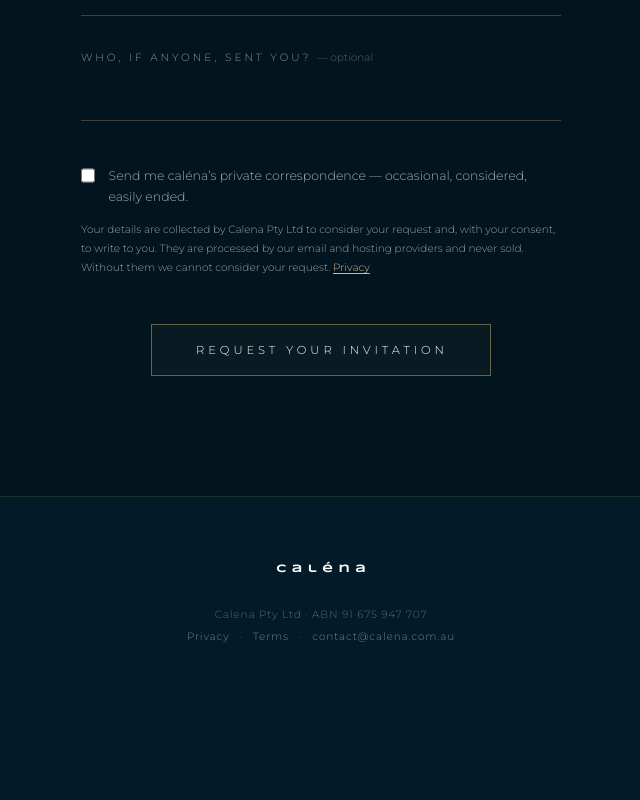
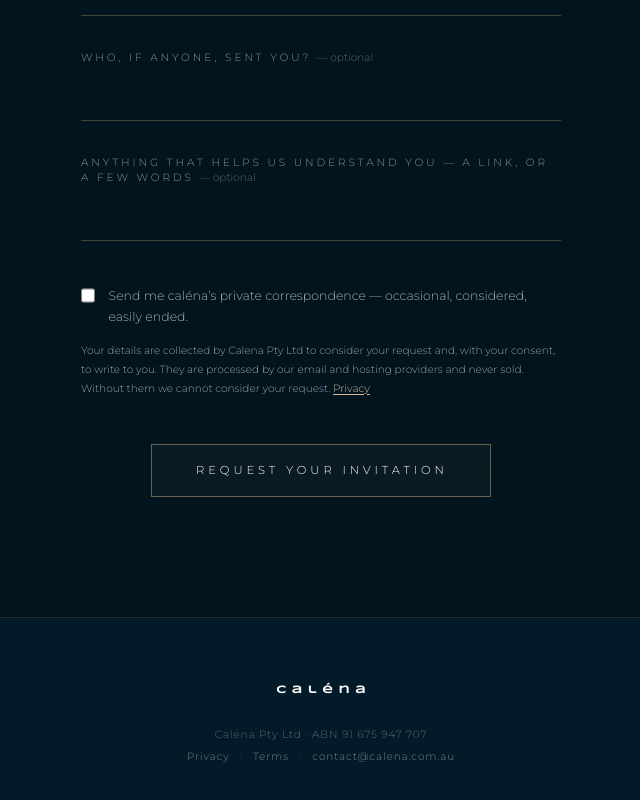
Before and after one commit to calena-platform/calena-web, a Next.js app: page / in a window 1280 px wide. Shown: the part 4343-5143 px from the top of the page, without its empty margins (319-959 px from the left). Before the commit the page ends 5045 px from the top, so only its background shows below. Built offline with nearby package versions, Linux system fonts and the light colour scheme.

Commit message:
[Web] Optional 'about' field on Threshold application — free-text link or note, never required; +about column, server validation (<=2000), tests

```diff
--- a/components/RequestForm.tsx
+++ b/components/RequestForm.tsx
@@ -25,6 +25,7 @@ export default function RequestForm() {
       email: String(data.get("email") ?? ""),
       country: String(data.get("country") ?? ""),
       referred_by: String(data.get("referred_by") ?? ""),
+      about: String(data.get("about") ?? ""),
       consent_marketing: data.get("consent_marketing") === "on",
     };
 
@@ -117,6 +118,13 @@ export default function RequestForm() {
         </label>
         <input id="referred_by" name="referred_by" type="text" />
       </div>
+      <div className="field">
+        <label htmlFor="about">
+          Anything that helps us understand you — a link, or a few words{" "}
+          <span className="optional">— optional</span>
+        </label>
+        <input id="about" name="about" type="text" />
+      </div>
       <div className="consent">
         <input type="checkbox" id="consent_marketing" name="consent_marketing" />
         <label htmlFor="consent_marketing">
--- a/lib/validation.ts
+++ b/lib/validation.ts
@@ -13,6 +13,7 @@ const LIMITS = {
   email: 320,
   country: 100,
   referred_by: 200,
+  about: 2000,
 } as const;
 
 // Pragmatic email shape: a single @, no spaces, a dotted domain. The DB only
@@ -25,6 +26,7 @@ export interface ValidatedRequest {
   email: string;
   country: string | null;
   referred_by: string | null;
+  about: string | null;
   consent_marketing: boolean;
 }
 
@@ -80,6 +82,8 @@ export function validateRequest(input: unknown): ValidationResult {
     errors,
   );
 
+  const about = optional(body.about, LIMITS.about, "about", errors);
+
   // Consent is opt-in: only an explicit boolean true counts. Anything else
   // (absent, "on", null) is treated as no consent — the request is still
   // accepted; consent governs marketing email only, not consideration.
@@ -89,7 +93,7 @@ export function validateRequest(input: unknown): ValidationResult {
 
   return {
     ok: true,
-    data: { first_name, last_name, email, country, referred_by, consent_marketing },
+    data: { first_name, last_name, email, country, referred_by, about, consent_marketing },
   };
 }
 
@@ -107,6 +111,7 @@ export function buildInsertRow(
     email: data.email,
     country: data.country,
     referred_by: data.referred_by,
+    about: data.about,
     consent_marketing: data.consent_marketing,
     status: "received",
     source: SOURCE,
```
Also changed, not shown: 1 other file (tests, documents, lock files or other folders).
